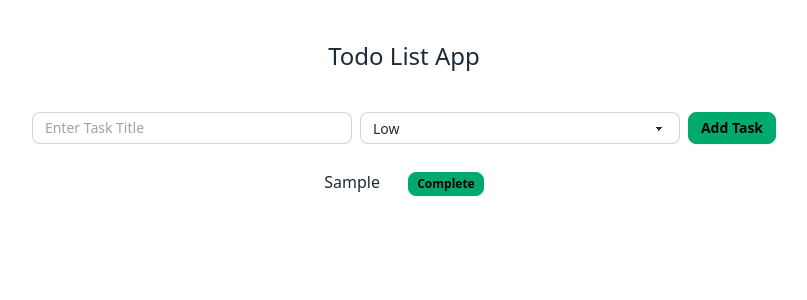
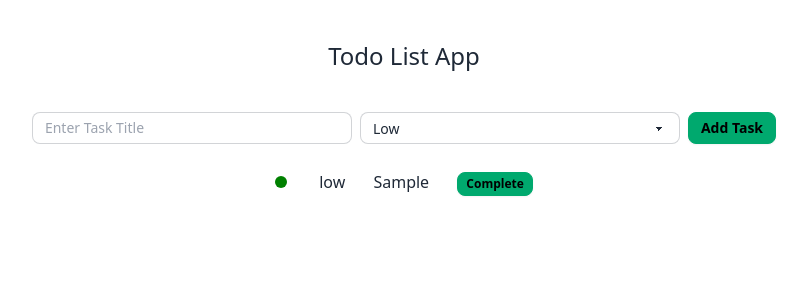
Before and after one commit to Md-Tahsif-Ahmed/React-JS-Todo-List-App-With-Tailwind, a React (Vite) app: page / in a window 1280 px wide. Both pictures are taken after typing "Sample" into the empty fields and a click on the button "Add Task". Shown: the top 300 px of the page, without its empty margins (236-1043 px from the left). Built offline with nearby package versions, Linux system fonts and the light colour scheme.

Commit message:
Worked on Priority

```diff
--- a/src/Pages/Components/TaskItem.jsx
+++ b/src/Pages/Components/TaskItem.jsx
@@ -8,11 +8,28 @@ const TaskItem = ({ task, toggleTaskStatus }) => {
     toggleTaskStatus(task.id);
   };
 
+  const priorityColors = {
+    low: 'green',
+    medium: 'orange',
+    high: 'red'
+  };
+
+  const priorityStyles = {
+    borderRadius: '50%',
+    width: '12px',
+    height: '12px',
+    backgroundColor: priorityColors[task.priority],
+    display: 'inline-block',
+    marginRight: '8px'
+  };
+
  return (
       <div className="space-x-6 space-y-3 ">
-      <span style={{ textDecoration: task.completed ? 'line-through' : 'none' }}>{task.title} </span>
-      <button onClick={handleToggleStatus} className="btn btn-success btn-xs">
-          {task.completed ? 'Incomplete' : 'Complete'}
+        <span style={priorityStyles}></span>
+        <span>{task.priority} </span>
+        <span style={{ textDecoration: task.completed ? 'line-through' : 'none' }}>{task.title} </span>
+        <button onClick={handleToggleStatus} className="btn btn-success btn-xs">
+            {task.completed ? 'Incomplete' : 'Complete'}
         </button>
       </div>
 
```
